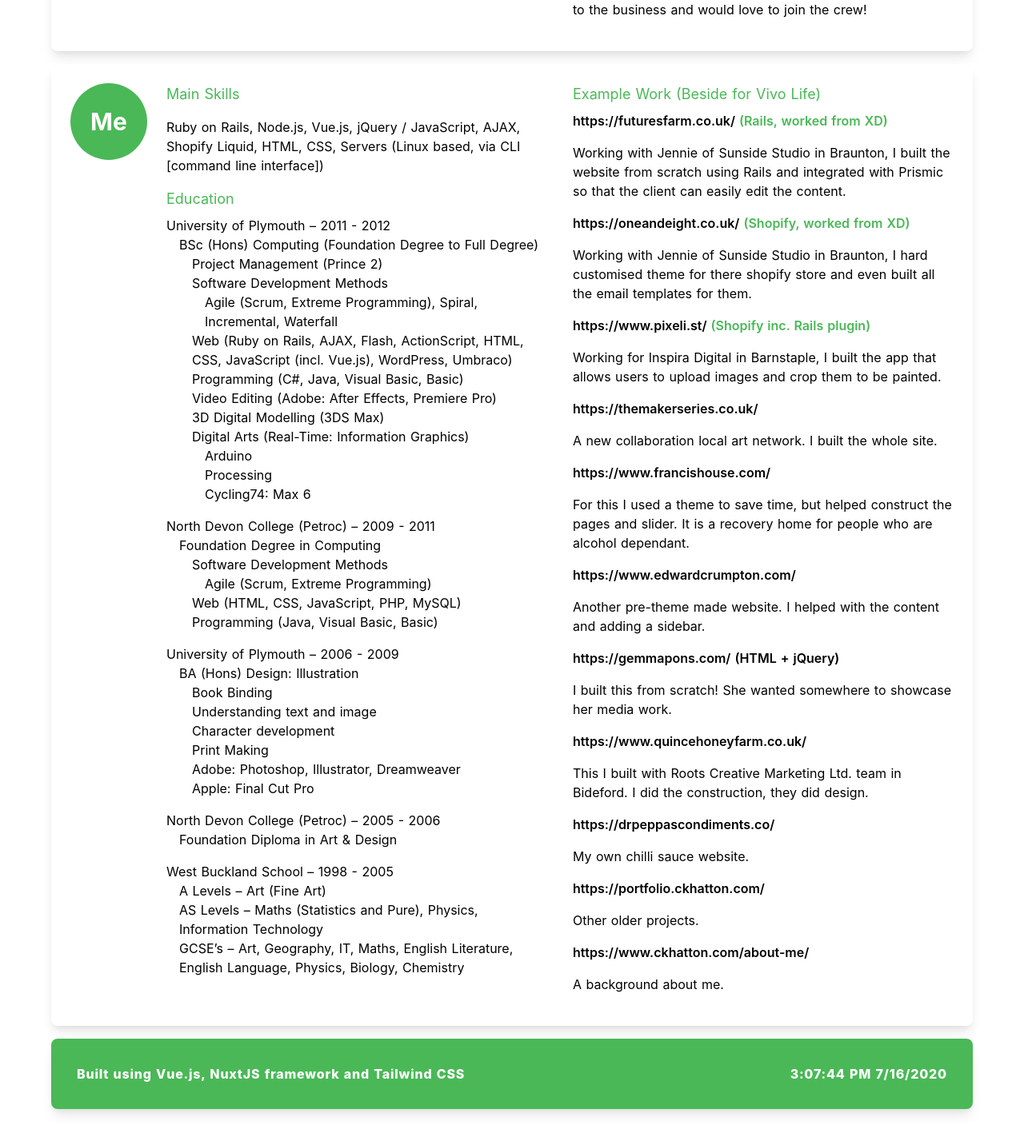
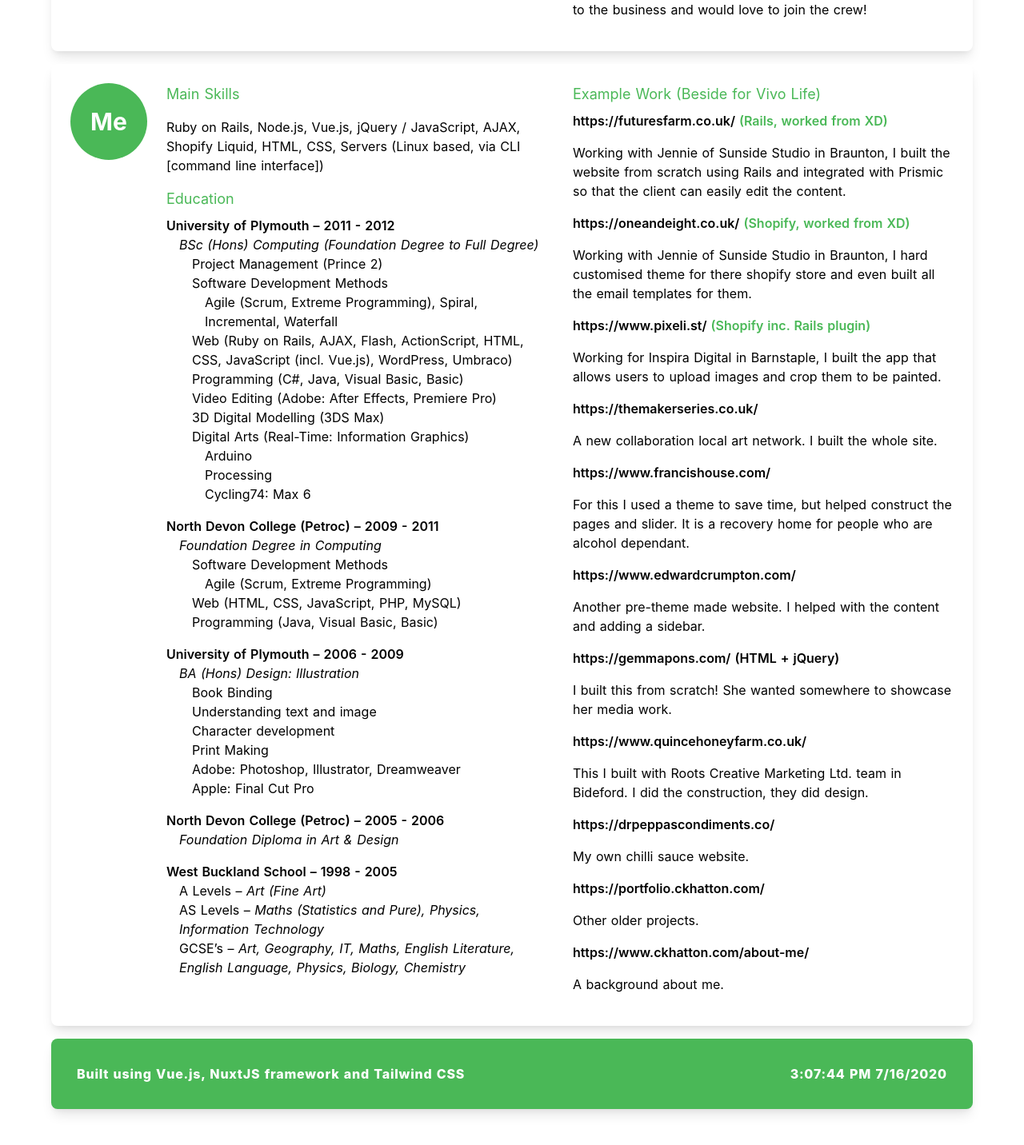
Before and after one commit to ckhatton/vivo-life-cv, a Nuxt app: page / in a window 1280 px wide. Shown: the part 1374-2806 px from the top of the page at 80% size. Built offline with nearby package versions, Linux system fonts and the light colour scheme.

Commit message:
Configure for Production | Add a site icon | Add a client side log message

```diff
--- a/components/detail.vue
+++ b/components/detail.vue
@@ -12,9 +12,9 @@
 
         <h4 class="text-lg mb-2 text-green">Education</h4>
         <ul>
-          <li class="pb-4">University of Plymouth – 2011 - 2012
+          <li class="pb-4"><span class="font-semibold">University of Plymouth – 2011 - 2012</span>
             <ul class="pl-4">
-              <li>BSc (Hons) Computing (Foundation Degree to Full Degree)
+              <li><span class="italic">BSc (Hons) Computing (Foundation Degree to Full Degree)</span>
                 <ul class="pl-4">
                   <li>Project Management (Prince 2)</li>
                   <li>Software Development Methods
@@ -37,9 +37,9 @@
               </li>
             </ul>
           </li>
-          <li class="pb-4">North Devon College (Petroc) – 2009 - 2011
+          <li class="pb-4"><span class="font-semibold">North Devon College (Petroc) – 2009 - 2011</span>
             <ul class="pl-4">
-              <li>Foundation Degree in Computing
+              <li><span class="italic">Foundation Degree in Computing</span>
                 <ul class="pl-4">
                   <li>Software Development Methods
                     <ul class="pl-4">
@@ -52,9 +52,9 @@
               </li>
             </ul>
           </li>
-          <li class="pb-4">University of Plymouth – 2006 - 2009
+          <li class="pb-4"><span class="font-semibold">University of Plymouth – 2006 - 2009</span>
             <ul class="pl-4">
-              <li>BA (Hons) Design: Illustration
+              <li><span class="italic">BA (Hons) Design: Illustration</span>
                 <ul class="pl-4">
                   <li>Book Binding</li>
                   <li>Understanding text and image</li>
@@ -66,16 +66,16 @@
               </li>
             </ul>
           </li>
-          <li class="pb-4">North Devon College (Petroc) – 2005 - 2006
+          <li class="pb-4"><span class="font-semibold">North Devon College (Petroc) – 2005 - 2006</span>
             <ul class="pl-4">
-              <li>Foundation Diploma in Art &amp; Design</li>
+              <li><span class="italic">Foundation Diploma in Art &amp; Design</span></li>
             </ul>
           </li>
-          <li class="pb-4">West Buckland School – 1998 - 2005
+          <li class="pb-4"><span class="font-semibold">West Buckland School – 1998 - 2005</span>
             <ul class="pl-4">
-              <li>A Levels – Art (Fine Art)</li>
-              <li>AS Levels – Maths (Statistics and Pure), Physics, Information Technology</li>
-              <li>GCSE’s – Art, Geography, IT, Maths, English Literature, English Language, Physics, Biology, Chemistry</li>
+              <li>A Levels – <span class="italic">Art (Fine Art)</span></li>
+              <li>AS Levels – <span class="italic">Maths (Statistics and Pure), Physics, Information Technology</span></li>
+              <li>GCSE’s – <span class="italic">Art, Geography, IT, Maths, English Literature, English Language, Physics, Biology, Chemistry</span></li>
             </ul>
           </li>
         </ul>
--- /dev/null
+++ b/ecosystem.config.js
@@ -0,0 +1,10 @@
+module.exports = {
+  apps: [
+    {
+      name: 'vivo-life-cv',
+      port: 3002,
+      script: './node_modules/nuxt/bin/nuxt.js',
+      args: 'start',
+    },
+  ],
+}
--- a/nuxt.config.js
+++ b/nuxt.config.js
@@ -38,6 +38,7 @@
   ** https://nuxtjs.org/guide/plugins
   */
   plugins: [
+    '~/plugins/ckhatton.js'
   ],
   /*
   ** Auto import components
--- /dev/null
+++ b/plugins/ckhatton.js
@@ -0,0 +1 @@
+console.log('Built by Christopher Hatton (https://ckhatton.com)');
```
Also changed, not shown: static/icon.png.
